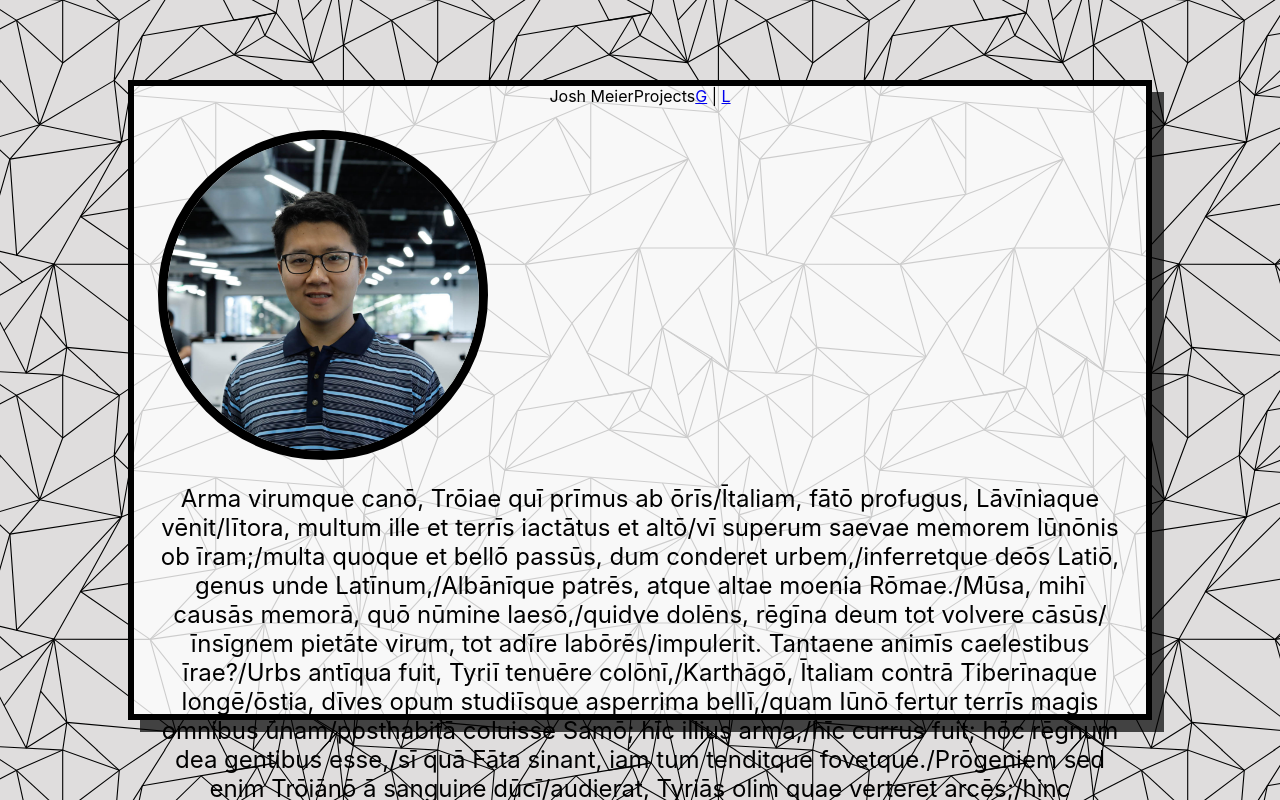
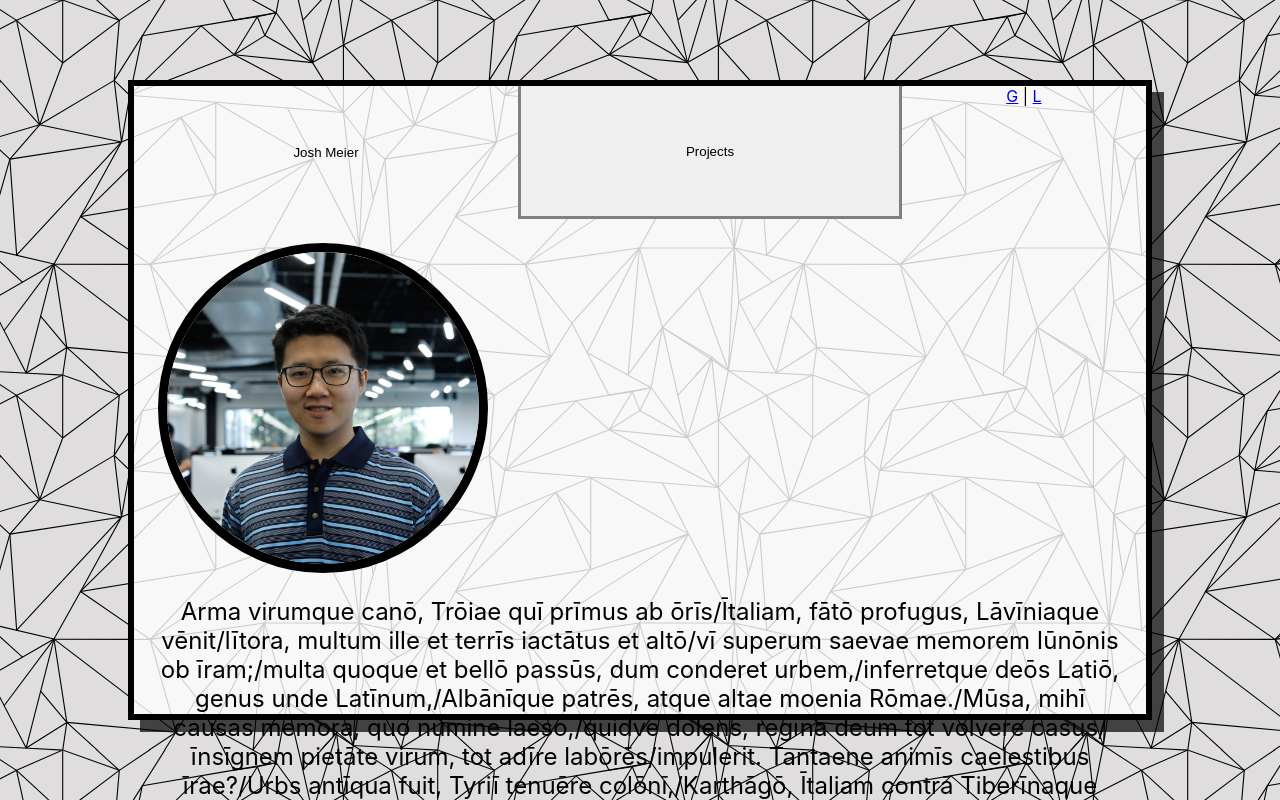
Before and after one commit to fakejoshmeier/resume, a React (Create React App) app: page / in a window 1280 px wide. Shown: the top 800 px of the page. Built offline with nearby package versions, Linux system fonts and the light colour scheme.

Commit message:
Got switching tabs to work.

```diff
--- a/src/components/Main.js
+++ b/src/components/Main.js
@@ -8,8 +8,8 @@ import './styles/Main.css';
 const Header = ({ tab, callback }) => (
 	<header>
 		<nav>
-		<span onClick={ tab !== 0 ? () => callback() : 0 } className={ tab === 0 ? 'meTabS' : 'meTab' }>Josh Meier</span>
-		<span onClick={ tab !== 1 ? () => callback() : 0 } className={ tab === 1 ? 'projTabS' : 'projTab' }>Projects</span>
+		{tab === 1 ? <button className='meTabS'>Josh Meier</button> : <button onClick={() => callback()} className='meTab'>Josh Meier</button>}
+		{tab === -1 ? <button className='projTabS'>Projects</button> : <button onClick={() => callback()} className='projTab'>Projects</button>}
 		<span className='icons'>
 			<a href="https://github.com/fakejoshmeier">G</a> | <a href="https://www.linkedin.com/in/joshua-meier2/">L</a>
 		</span>
@@ -22,13 +22,13 @@ class Main extends Component {
 		super();
 		this.state = {
 			selected: 0, //Which project has been selected
-			tab: 0, //Which tab has been selected.  It's either About or Projects
+			tab: 1, //Which tab has been selected.  It's either About or Projects.  If I add more tabs, this will change to an index based system like selected
 		};
 	}
 
 	changeTab = () => {
 		this.setState({
-			tab: !this.state.tab
+			tab: this.state.tab * -1,
 		});
 	}
 
@@ -41,7 +41,7 @@ class Main extends Component {
 	render() {
 		return (
 			<div className='mainContainer'>
-			<Header tab={ this.state.tab } callback={ () => this.changeTab }/>
+			<Header tab={ this.state.tab } callback={ () => this.changeTab() }/>
 						<AboutMe/>
 			</div>
 //				{ this.state.tab === 0 ?
--- a/src/components/styles/Main.css
+++ b/src/components/styles/Main.css
@@ -10,6 +10,24 @@
 	-webkit-box-sizing: border-box;
 }
 
+.meTab, .meTabS, .projTab, .projTabS {
+	width: 30vw;
+	height: 10em;
+	padding: none;
+	float:left;
+	border: solid grey;
+	border-top: none;
+}
+
+.meTab, .meTabS {
+	border-left: none;
+	border-right: none;
+}
+.meTabS, .projTabS {
+	background-color: transparent;
+	border-bottom: none;
+}
+
 .infoContainer {
 	display: flex;
 }
```
